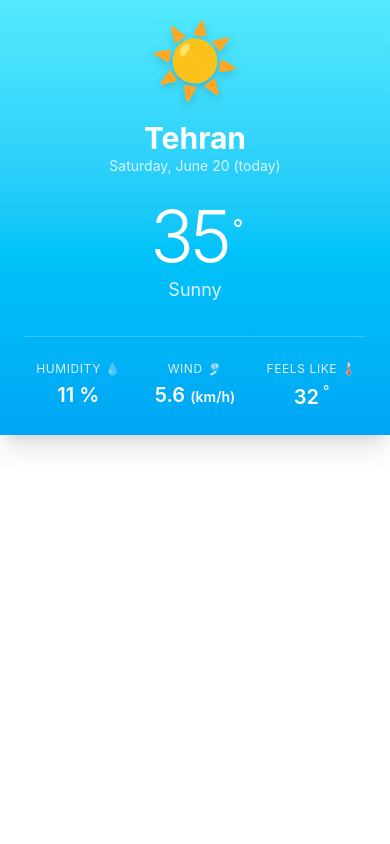
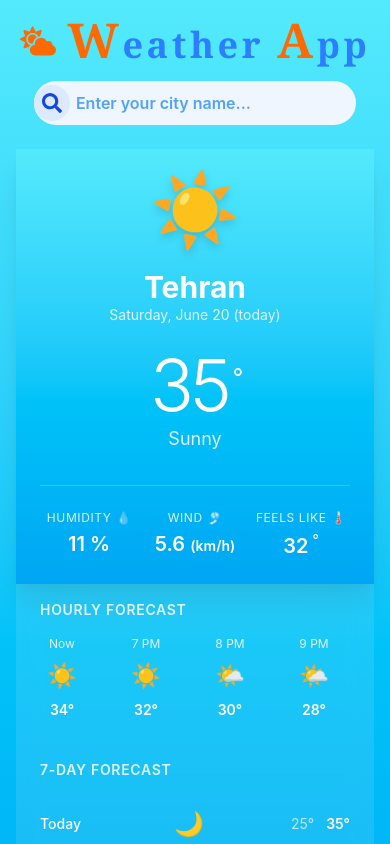
Before and after one commit to alire1992/weatherApp, a React (Vite) app: page / in a window 390 px wide. Shown: the top 844 px of the page. Built offline with nearby package versions, Linux system fonts and the light colour scheme.

Commit message:
feat(ui): implement responsive forecast hourly and daily components and design main app layouts.

```diff
--- a/src/App.jsx
+++ b/src/App.jsx
@@ -1,9 +1,68 @@
+import DailyForecast from "./components/DailyForecast";
+import Header from "./components/Header";
+import HourlyForecast from "./components/HourlyForecast";
+import SearchBar from "./components/SearchBar";
 import WeatherCard from "./components/WeatherCard";
 
 function App() {
+  // Fake data matching Open-Meteo structure
+  const currentWeather = {
+    cityName: "Tehran",
+    apparent_temperature: 31.5,
+    is_day: 1,
+    relative_humidity_2m: 11,
+    temperature_2m: 34.5,
+    time: "2026-06-20T18:45",
+    weather_code: 0,
+    wind_speed_10m: 5.6,
+  };
+
+  const hourlyData = {
+    time: [
+      "2026-06-20T18:00",
+      "2026-06-20T19:00",
+      "2026-06-20T20:00",
+      "2026-06-20T21:00",
+      "2026-06-20T22:00",
+      "2026-06-20T23:00",
+      "2026-06-21T00:00",
+      "2026-06-21T01:00",
+    ],
+    temperature_2m: [34, 32, 30, 28, 27, 24, 23, 23],
+    weather_code: [0, 0, 1, 1, 2, 2, 2, 1],
+  };
+
+  const dailyData = {
+    time: [
+      "2026-06-20",
+      "2026-06-21",
+      "2026-06-22",
+      "2026-06-23",
+      "2026-06-24",
+    ],
+    weather_code: [0, 1, 2, 51, 61],
+    temperature_2m_max: [35, 36, 34, 30, 28],
+    temperature_2m_min: [25, 26, 24, 22, 20],
+  };
+
+  const isDay = Number(currentWeather.is_day) === 1;
+
+  const background = isDay
+    ? "bg-gradient-to-b from-cyan-300 to-sky-500"
+    : "bg-gradient-to-b from-indigo-950 to-slate-900";
   return (
-    <div>
-      <WeatherCard />
+    <div
+      className={`min-h-screen ${background} font-sans p-4 md:p-8 transition-colors duration-500`}
+    >
+      <header className="flex flex-col items-center justify-center lg:flex-row lg:justify-between">
+        <Header />
+        <SearchBar />
+      </header>
+      <main>
+        <WeatherCard />
+        <HourlyForecast hourlyData={hourlyData} isDay={isDay} />
+        <DailyForecast dailyData={dailyData} />
+      </main>
     </div>
   );
 }
--- /dev/null
+++ b/src/components/DailyForecast.jsx
@@ -0,0 +1,50 @@
+import { getWeatherByCode, formatDay } from "../utilites";
+
+function DailyForecast({ dailyData }) {
+  return (
+    <div className="w-full  mx-auto bg-white/10 backdrop-blur-md  p-4 text-white">
+      <h3 className="text-sm font-semibold uppercase tracking-wider text-sky-100 mb-4 px-2">
+        7-Day Forecast
+      </h3>
+
+      <div className="divide-y divide-white/10">
+        {dailyData.time.map((day, index) => {
+          const weather = getWeatherByCode(dailyData.weather_code[index]);
+
+          return (
+            <div
+              key={index}
+              className="flex items-center justify-between py-3 px-2"
+            >
+              {/* Day Name */}
+              <p className="text-sm font-medium w-12">
+                {index === 0 ? "Today" : formatDay(day)}
+              </p>
+
+              {/* Icon */}
+              <div className="text-2xl mx-4">{weather.icon}</div>
+
+              {/* Status (Hidden on very small screens to save space) */}
+              <p className="text-xs text-sky-100 flex-1 hidden sm:block">
+                {weather.status}
+              </p>
+
+              {/* Min / Max Temps */}
+              <div className="flex space-x-3 text-sm">
+                <span className="text-sky-200">
+                  {Math.round(dailyData.temperature_2m_min[index])}°
+                </span>
+                <div className="w-12 h-1 rounded-full bg-gradient-to-r from-blue-400 to-orange-400 mt-2 hidden sm:block"></div>
+                <span className="font-semibold">
+                  {Math.round(dailyData.temperature_2m_max[index])}°
+                </span>
+              </div>
+            </div>
+          );
+        })}
+      </div>
+    </div>
+  );
+}
+
+export default DailyForecast;
--- a/src/components/Header.jsx
+++ b/src/components/Header.jsx
@@ -2,14 +2,14 @@ import { FaCloudSun } from "react-icons/fa";
 
 function Header() {
   const headerClassConfig = {
-    firstLetter: "text-orange-500 text-6xl font-bold",
-    icon: "text-5xl text-orange-500",
+    firstLetter: "text-5xl text-orange-500 sm:text-6xl font-bold",
+    icon: "text-4xl sm:text-5xl text-orange-500",
     title:
-      "text-5xl font-semibold font-serif tracking-widest text-center text-blue-500",
+      "text-4xl sm:text-5xl font-semibold font-serif tracking-widest text-center text-blue-500",
   };
 
   return (
-    <div className="flex items-center justify-center gap-3">
+    <div className="flex items-center justify-center gap-3 mb-4">
       <FaCloudSun className={headerClassConfig.icon} />
       <h1 className={headerClassConfig.title}>
         <span className={headerClassConfig.firstLetter}>W</span>eather{" "}
--- /dev/null
+++ b/src/components/HourlyForecast.jsx
@@ -0,0 +1,38 @@
+import { getWeatherByCode, formatHour } from "../utilites";
+
+function HourlyForecast({ hourlyData, isDay }) {
+  return (
+    <div className="w-full  mx-auto bg-white/10 backdrop-blur-md  p-4 text-white">
+      <h3 className="text-sm font-semibold uppercase tracking-wider text-sky-100 mb-4 px-2">
+        Hourly Forecast
+      </h3>
+
+      {/* Horizontal Scroll Container */}
+      <div className="flex overflow-x-auto space-x-6 pb-2 scrollbar-hide">
+        {hourlyData.time.map((time, index) => {
+          const weather = getWeatherByCode(
+            hourlyData.weather_code[index],
+            isDay,
+          );
+
+          return (
+            <div
+              key={index}
+              className="flex flex-col items-center space-y-2 min-w-[60px]"
+            >
+              <p className="text-xs text-sky-100">
+                {index === 0 ? "Now" : formatHour(time)}
+              </p>
+              <div className="text-2xl">{weather.icon}</div>
+              <p className="text-sm font-semibold">
+                {Math.round(hourlyData.temperature_2m[index])}°
+              </p>
+            </div>
+          );
+        })}
+      </div>
+    </div>
+  );
+}
+
+export default HourlyForecast;
--- a/src/components/SearchBar.jsx
+++ b/src/components/SearchBar.jsx
@@ -2,7 +2,7 @@ import { FaSearch } from "react-icons/fa";
 
 function SearchBar() {
   return (
-    <form className="w-[90%] bg-blue-50 flex items-center justify-center gap-1.5  mx-auto px-0 py-1  rounded-3xl sm:w-[75%] md:w-[45%] xl:w-[33%]">
+    <form className="w-[90%] bg-blue-50 flex items-center justify-center gap-1.5  mx-auto mb-6 lg:my-auto  px-0 py-1  rounded-3xl sm:w-[75%] md:w-[45%] xl:w-[33%]">
       <button
         className="bg-blue-100 p-2 rounded-full mx-0 cursor-pointer"
         type="submit"
--- a/src/utilites.js
+++ b/src/utilites.js
@@ -8,14 +8,14 @@ const weatherMap = {
   },
   1: {
     icon: "🌤️",
-    nightIcon: "🌙", // Or "☁️🌙" if you want to get creative, but 🌙 is safer
+    nightIcon: "🌙",
     status: "Partly Cloudy",
     nightStatus: "Partly Cloudy Night",
     description: "Few clouds",
   },
   2: {
     icon: "⛅",
-    nightIcon: "☁️", // At night, scattered clouds just look like a dark cloudy sky
+    nightIcon: "☁️",
     status: "Cloudy",
     description: "Scattered clouds",
   },
@@ -53,7 +53,8 @@ const weatherMap = {
   },
 };
 
-export function formatDate(date) {
+// Helper to format "2026-06-20T18:00" to "Saterday, july 20"
+export const formatDate = (date) => {
   const rawDate = new Date(date);
 
   if (isNaN(rawDate.getTime())) return "Invalid Date";
@@ -63,8 +64,9 @@ export function formatDate(date) {
     month: "long",
     day: "2-digit",
   });
-}
+};
 
+// Helper to exchange code(Open Meto) Weather by weather status object
 export const getWeatherByCode = (code, isDay) => {
   const weatherStatus = weatherMap[code] || {
     icon: "❓",
@@ -82,3 +84,16 @@ export const getWeatherByCode = (code, isDay) => {
       : weatherStatus?.nightStatus || weatherStatus?.status,
   };
 };
+
+// Helper to format "2026-06-20T18:00" to "6 PM"
+export const formatHour = (timeString) => {
+  return new Date(timeString).toLocaleTimeString("en-US", {
+    hour: "numeric",
+    hour12: true,
+  });
+};
+
+// Helper to format "2026-06-20" to "Mon", "Tue", etc.
+export const formatDay = (dateString) => {
+  return new Date(dateString).toLocaleDateString("en-US", { weekday: "short" });
+};
```
